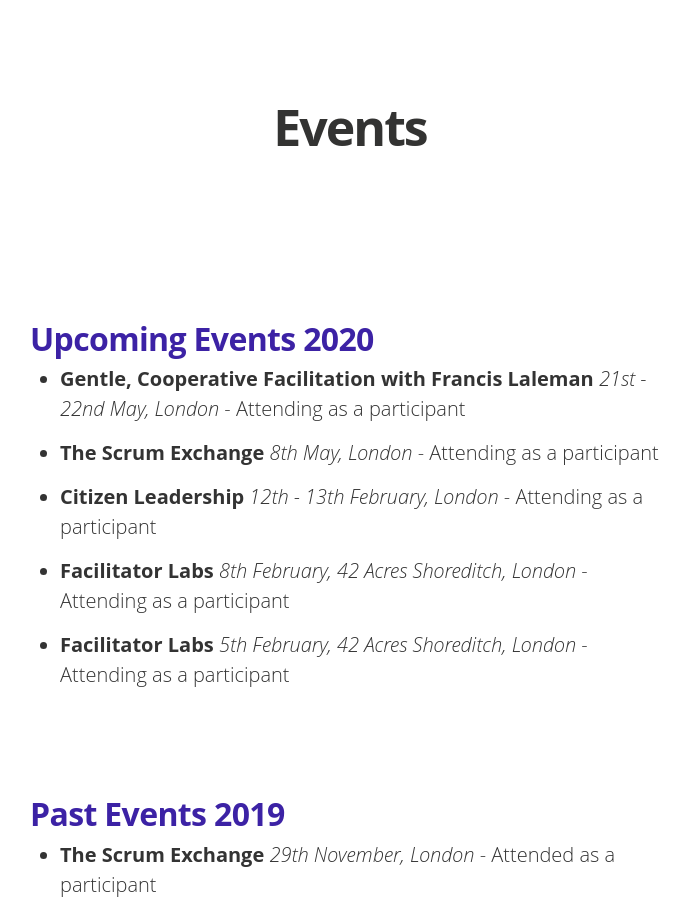
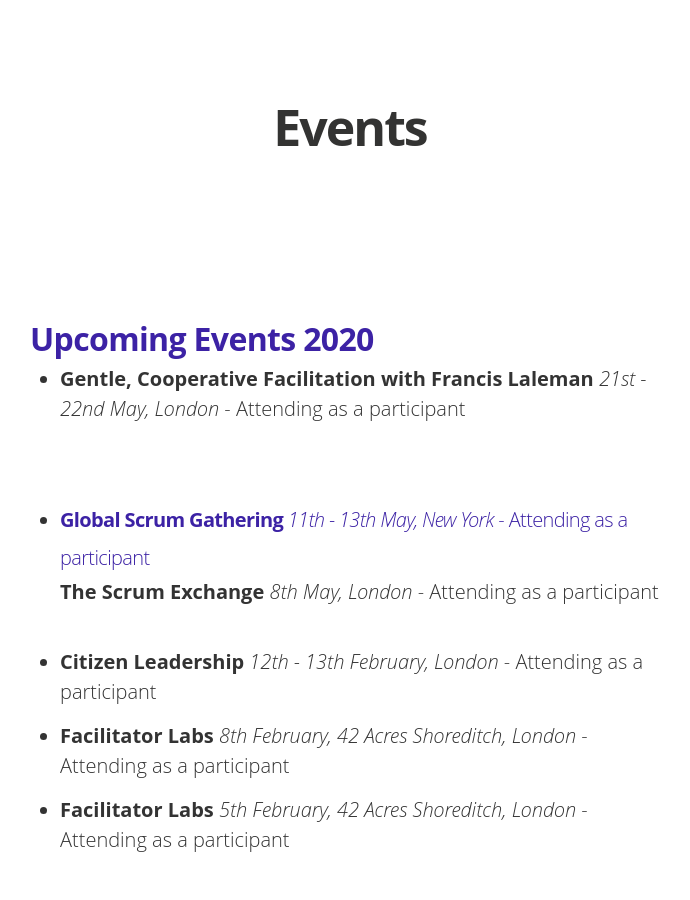
Before and after one commit to IamJackReed/JackReed, a Jekyll site: the page built from events.md, in a window 1280 px wide and 900 px high. Shown: the whole window, without its empty margins (290-980 px from the left). Built offline with Jekyll 4.4.1, drawn with Linux system fonts in a browser that asks for light colours; nearby versions of some CDN libraries; some web fonts are replaced.

Commit message:
Update events.md

```diff
--- a/events.md
+++ b/events.md
@@ -7,6 +7,8 @@
 
 -
 <span style="color:#00000; font-family: 'open sans'; font-size: 1em; font-size: 20px; font-weight: 200; hyphens: none;">**Gentle, Cooperative Facilitation with Francis Laleman** *21st - 22nd May, London* - Attending as a participant
+-
+<span style="color:#00000; font-family: 'open sans'; font-size: 1em; font-size: 20px; font-weight: 200; hyphens: none;">**Global Scrum Gathering** *11th - 13th May, New York* - Attending as a participant
 -
 <span style="color:#00000; font-family: 'open sans'; font-size: 1em; font-size: 20px; font-weight: 200; hyphens: none;">**The Scrum Exchange** *8th May, London* - Attending as a participant
 -
```
